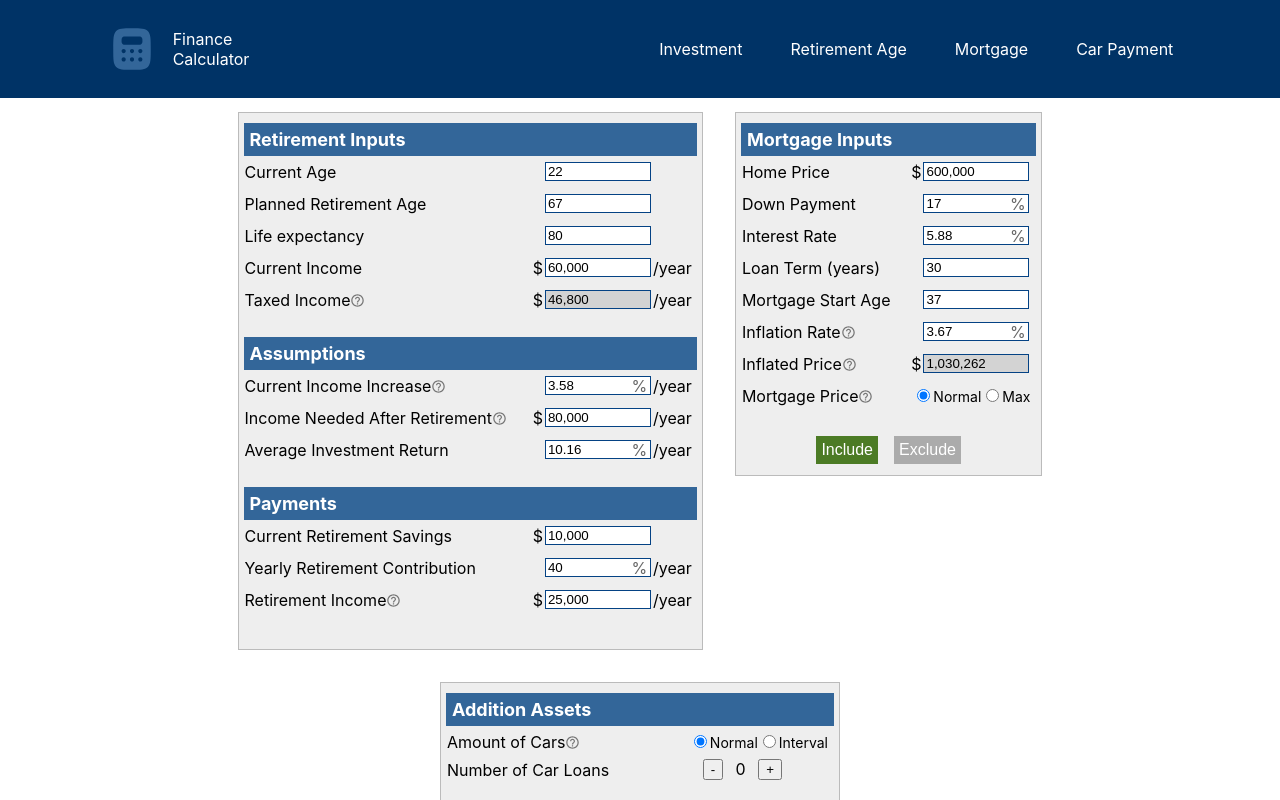
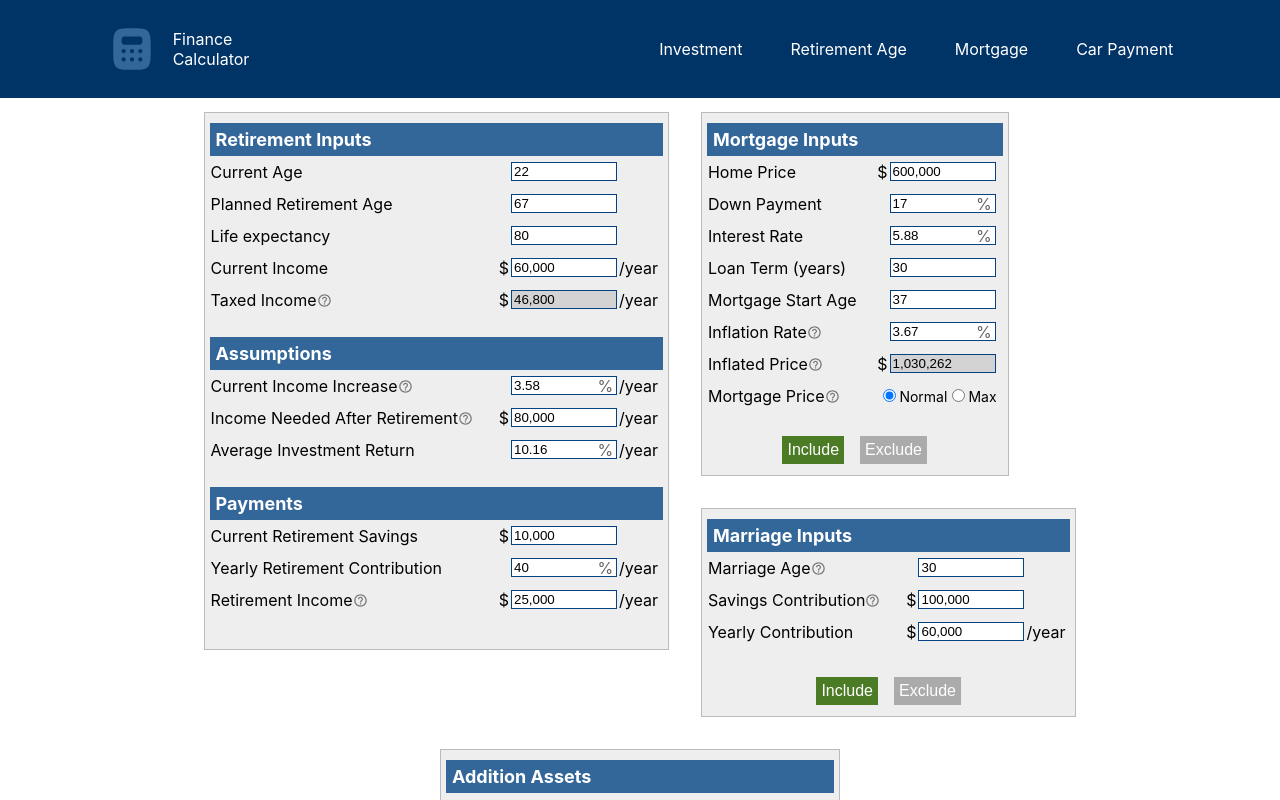
Before and after one commit to hmxxu/Finance_Calculator, a React (Create React App) app: page /home in a window 1280 px wide. Built offline with nearby package versions, Linux system fonts and the light colour scheme.

Commit message:
added basic marriage case

```diff
--- a/src/calculateHome.jsx
+++ b/src/calculateHome.jsx
@@ -17,7 +17,8 @@ function taxIncome(income) {
   return income * bracket.rate;
 }
 
-function calculateResults(rd, md, cds) {
+function calculateResults(rd, md, cds, marriageD) {
+  console.log(marriageD);
   // How much $ you have to pay at every year
   const agePayment = new Map();
   for (let age = 0; age < 150; age++) {
@@ -45,7 +46,7 @@ function calculateResults(rd, md, cds) {
         md2.priceType = "normal";
         md2.price = mid;
 
-        const res = calculateResults(rd, md2, cds)[0];
+        const res = calculateResults(rd, md2, cds, marriageD)[0];
 
         if (res[res.length - 1][5] < 0) {
           high = mid - 1;
@@ -136,6 +137,10 @@ function calculateResults(rd, md, cds) {
     // Simulate working/investing years
     if (age < rd.retirementAge) {
       savings += savings * investReturnRate; // Yearly invesetment return
+      if (marriageD.included) {
+        if (marriageD.marriageAge === age) savings += marriageD.savings;
+        savings += marriageD.yearlyContribution;
+      }
       contribution = income * yearlyContribution;
       savings += contribution; // Yearly contribution
       income += income * incomeIncrease; // Year income increase
--- a/src/components/inputTables/CarPaymentInputBox.jsx
+++ b/src/components/inputTables/CarPaymentInputBox.jsx
@@ -11,30 +11,36 @@ const CarPaymentInputBox = ({
   setCarPaymentInputs,
   homePage = false,
   currentAge,
-  initialValues = {},
+  lifeExpetency,
 }) => {
   const [inputValues, setInputValues] = useState({
-    price: initialValues.price || 45000,
-    term: initialValues.term || 60,
-    interest: initialValues.interest || 6.89,
-    downPayment: initialValues.downPayment || 20,
-    salesTax: initialValues.salesTax || 8.52,
-    fees: initialValues.fees || 2300,
-    startAge: initialValues.startAge || 23,
-    inflation: initialValues.inflation || 3.7,
+    price: 45000,
+    term: 60,
+    interest: 6.89,
+    downPayment: 20,
+    salesTax: 8.52,
+    fees: 2300,
+    startAge: 23,
+    inflation: 3.7,
   });
 
-  const [inputsValid, setInputsValid] = useState(true);
+  const [errorMessage, setErrorMessage] = useState("");
 
   useEffect(() => {
+    const { startAge, term } = inputValues;
+
     const inputs = Object.values(inputValues);
     if (inputs.some((input) => isNaN(input) || input === null)) {
-      setInputsValid(false);
+      setErrorMessage("Invalid Input");
+    } else if (homePage && startAge < currentAge) {
+      setErrorMessage("Current Age must be less car loan start age");
+    } else if (homePage && lifeExpetency < startAge + Math.ceil(term / 12)) {
+      setErrorMessage("Car loan must end before life expentency");
     } else {
       if (homePage) {
         setCarPaymentInputs(inputValues);
       }
-      setInputsValid(true);
+      setErrorMessage("");
     }
   }, [inputValues, homePage]);
 
@@ -46,7 +52,7 @@ const CarPaymentInputBox = ({
   };
 
   function calculateButton() {
-    if (!inputsValid) return;
+    if (errorMessage !== "") return;
     setCarPaymentInputs(inputValues);
   }
 
@@ -158,7 +164,7 @@ const CarPaymentInputBox = ({
           inputValue={getInflatedPrice()}
         />
       )}
-      <InputError visible={!inputsValid} text="Invalid Inputss" />
+      <InputError visible={errorMessage !== ""} text={errorMessage} />
       {!homePage && (
         <InputButton
           calcOnClick={calculateButton}
@@ -173,6 +179,7 @@ CarPaymentInputBox.propTypes = {
   setCarPaymentInputs: PropTypes.func.isRequired,
   homePage: PropTypes.bool,
   currentAge: PropTypes.number,
+  lifeExpetency: PropTypes.number,
 };
 
 export default CarPaymentInputBox;
--- /dev/null
+++ b/src/components/inputTables/MarriageInputBox.jsx
@@ -0,0 +1,146 @@
+import React from "react";
+import { useState, useEffect } from "react";
+import PropTypes from "prop-types";
+import InputHeader from "./inputTableComponenets/InputHeader";
+import Input from "./inputTableComponenets/Input";
+
+const MarriageInputBox = ({ setMarriageData, currentAge, lifeExpetency }) => {
+  const [inputValues, setInputValues] = useState({
+    marriageAge: 30,
+    savings: 100000,
+    yearlyContribution: 60000,
+    included: true,
+  });
+
+  const [errorMessage, setErrorMessage] = useState("");
+
+  useEffect(() => {
+    const { marriageAge } = inputValues;
+
+    const inputs = Object.values(inputValues);
+    if (inputs.some((input) => isNaN(input) || input === null)) {
+      setErrorMessage("Invalid Input");
+    } else if (marriageAge > lifeExpetency) {
+      setErrorMessage(
+        "Life expectancy must be less than or equal to marriage age"
+      );
+    } else if (marriageAge < currentAge) {
+      setErrorMessage("Current age must be greater than marriage age");
+    } else {
+      setErrorMessage("");
+      setMarriageData(inputValues);
+    }
+  }, [inputValues, currentAge, lifeExpetency, setMarriageData]);
+
+  const handleInputChange = (name, value) => {
+    setInputValues({
+      ...inputValues,
+      [name]: value,
+    });
+  };
+
+  const setIncluded = (boo) => {
+    setInputValues((prevValues) => ({
+      ...prevValues,
+      included: boo,
+    }));
+  };
+
+  return (
+    <div style={{ position: "relative" }}>
+      <table className="input-table">
+        <InputHeader header="Marriage Inputs" />
+        <Input
+          name="marriageAge"
+          leftText="Marriage Age"
+          infoText="The age that you get married"
+          defaultInput={inputValues.marriageAge}
+          onInputChange={handleInputChange}
+          maxValue={150}
+        />
+        <Input
+          name="savings"
+          leftText="Savings Contribution"
+          infoText="The savings contribution at marriage"
+          defaultInput={inputValues.savings}
+          leftlabelText="$"
+          onInputChange={handleInputChange}
+          maxValue={1000000}
+        />
+        <Input
+          name="yearlyContribution"
+          leftText="Yearly Contribution"
+          defaultInput={inputValues.yearlyContribution}
+          leftlabelText="$"
+          rightText="/year"
+          onInputChange={handleInputChange}
+          maxValue={1000000}
+        />
+        <tbody>
+          <tr>
+            <td>
+              <div
+                className="input-error-message"
+                style={{
+                  visibility: errorMessage ? "visible" : "hidden",
+                  display: "flex",
+                  justifyContent: "center",
+                  width: "100%",
+                  marginTop: "5px",
+                }}
+              >
+                <div>{errorMessage}</div>
+              </div>
+            </td>
+          </tr>
+        </tbody>
+
+        <tbody>
+          <tr>
+            <td style={{ paddingTop: "5px" }}></td>
+          </tr>
+        </tbody>
+
+        <tbody style={{ position: "relative", zIndex: 2 }}>
+          <tr>
+            <td colSpan="5">
+              <div
+                style={{
+                  display: "flex",
+                  justifyContent: "center",
+                  gap: "1rem",
+                  marginTop: "5px",
+                }}
+              >
+                <button
+                  className="calculate-button"
+                  onClick={() => setIncluded(true)}
+                >
+                  Include
+                </button>
+                <button
+                  className="reset-button"
+                  onClick={() => setIncluded(false)}
+                >
+                  Exclude
+                </button>
+              </div>
+            </td>
+          </tr>
+        </tbody>
+      </table>
+      <div
+        className="overlay"
+        style={{ visibility: inputValues.included ? "hidden" : "visible" }}
+      />
+    </div>
+  );
+};
+
+MarriageInputBox.propTypes = {
+  setMarriageData: PropTypes.func.isRequired,
+  currentAge: PropTypes.number.isRequired,
+  lifeExpetency: PropTypes.number.isRequired,
+};
+
+export default MarriageInputBox;
--- a/src/components/inputTables/MortgageInputBox.jsx
+++ b/src/components/inputTables/MortgageInputBox.jsx
@@ -11,6 +11,7 @@ const MortgageInputBox = ({
   setMortgageData,
   homePage = false,
   currentAge,
+  lifeExpetency,
 }) => {
   const [inputValues, setInputValues] = useState({
     price: 600000,
@@ -49,7 +50,9 @@ const MortgageInputBox = ({
     if (inputs.some((input) => isNaN(input) || input === null)) {
       setErrorMessage("Invalid Input");
     } else if (currentAge > startAge) {
-      setErrorMessage("Current Age must be less start age");
+      setErrorMessage("Current Age must be less mortgage start age");
+    } else if (homePage && startAge + term > lifeExpetency) {
+      setErrorMessage("Mortgage must end before life expentency");
     } else {
       if (homePage) {
         setMortgageData(inputValues);
@@ -279,6 +282,7 @@ MortgageInputBox.propTypes = {
   setMortgageData: PropTypes.func.isRequired,
   homePage: PropTypes.bool,
   currentAge: PropTypes.number,
+  lifeExpetency: PropTypes.number,
 };
 
 export default MortgageInputBox;
--- a/src/pages/Home.jsx
+++ b/src/pages/Home.jsx
@@ -12,12 +12,14 @@ import useMediaQuery from "../hooks/useMediaQuery";
 import InputButton from "../components/inputTables/inputTableComponenets/InputButton";
 import AdditionCarLoans from "../components/AdditionCarLoans";
 import FilledCarPaymentInputBox from "../components/inputTables/FilledCarPaymentInputBox";
+import MarriageInputBox from "../components/inputTables/MarriageInputBox";
 
 const Home = () => {
   const isAboveMediumScreens = useMediaQuery("(min-width: 768px)");
   const [retirementData, setRetirementData] = useState(null);
 
   const [mortgageData, setMortgageData] = useState(null);
+  const [marriageData, setMarriageData] = useState(null);
   const [results, setResults] = useState(null);
 
   const [carPaymentData, setCarPaymentData] = useState([]);
@@ -30,7 +32,12 @@ const Home = () => {
   function calculateButton() {
     const carLoanData =
       carLoanType === "normal" ? carPaymentData : carIntervalData;
-    const res = calculateResults(retirementData, mortgageData, carLoanData);
+    const res = calculateResults(
+      retirementData,
+      mortgageData,
+      carLoanData,
+      marriageData
+    );
     setResults(res);
   }
 
@@ -133,7 +140,19 @@ const Home = () => {
                 setMortgageData={setMortgageData}
                 homePage={true}
                 currentAge={retirementData ? retirementData.currentAge : 0}
+                lifeExpetency={
+                  retirementData ? retirementData.lifeExpectancy : 0
+                }
               />
+              <div>
+                <MarriageInputBox
+                  setMarriageData={setMarriageData}
+                  currentAge={retirementData ? retirementData.currentAge : 0}
+                  lifeExpetency={
+                    retirementData ? retirementData.lifeExpectancy : 0
+                  }
+                />
+              </div>
             </div>
           </div>
           <div
@@ -175,6 +194,9 @@ const Home = () => {
                       homePage={true}
                       currentAge={
                         retirementData ? retirementData.currentAge : 0
+                      }
+                      lifeExpetency={
+                        retirementData ? retirementData.lifeExpectancy : 0
                       }
                     />
                   ))
```
